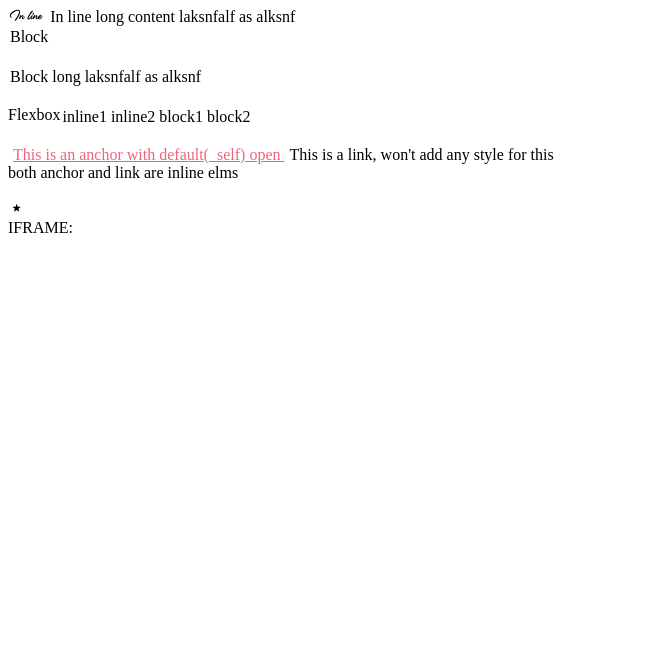
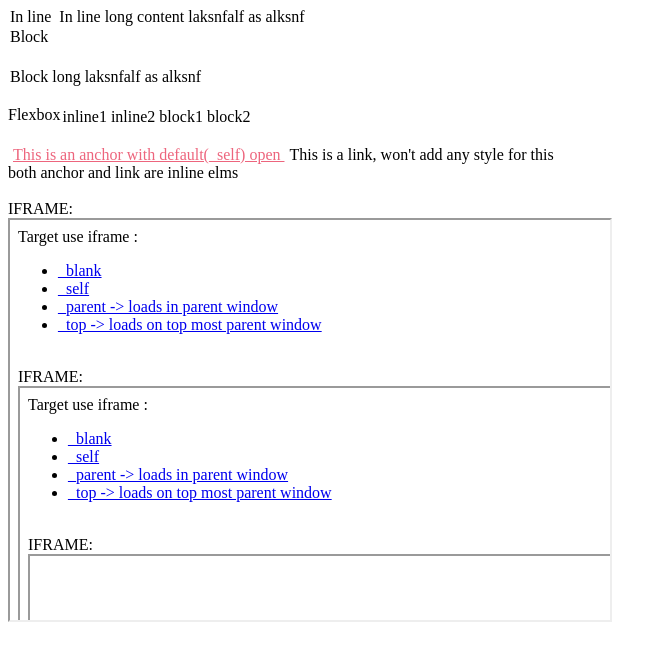
Before and after one commit to Sasikumar1112/playground, a plain HTML site: page html/display.html in a window 1280 px wide. Shown: the whole page, without its empty margins (0-667 px from the left). Drawn offline with Linux system fonts and the light colour scheme.

Commit message:
how to initate server easily; and minor font changes

```diff
--- a/html/display.html
+++ b/html/display.html
@@ -4,29 +4,8 @@
     <meta charset="UTF-8">
     <meta name="viewport" content="width=device-width, initial-scale=1.0">
     <title>HTML Elements</title>
-    <link rel="stylesheets" href="./../styles/fonttxt.css">
 </head>
 <body>
-    <style>
-        @font-face {
-            font-family: "zuko";
-            src:
-                url(../font/rillosta-font/Rillosta-LVLmW.otf) format("opentype"),
-                url(../font/rillosta-font/Rillosta-XGYd9.ttf) format("truetype");
-            ;
-        }
-        .test{
-            font-family: "zuko";
-        }
-        @font-face {
-            font-family: "aang";
-            src: url(../font/icons/icomoon.woff) format("opentype");
-        }
-        .icond:before {
-            font-family: "aang";
-            content: "\e901";
-        }
-    </style>
     <div id="inblelements">
         <span style="padding: 2px;" class="test">In line</span>
         <span style="padding: 2px;"> In line long content laksnfalf as alksnf</span>
@@ -59,15 +38,14 @@
         </ul>
     </div>
     <br>
-    <div class="icond"></div>
     <div>IFRAME:</div>
-    <!-- <iframe src="display.html?showanchor=true" width="600" height="400"></iframe> -->
-    <!-- <script>
+    <iframe src="display.html?showanchor=true" width="600" height="400"></iframe>
+    <script>
         var params = new URLSearchParams(window.location.search);
         if(params.get('showanchor')) {
             document.getElementById('anchors').style.display = 'block';
             document.getElementById('inblelements').style.display = 'none';
         }
-    </script> -->
+    </script>
 </body>
 </html>
--- a/styles/fonttxt.css
+++ b/styles/fonttxt.css
@@ -1,11 +1,18 @@
 @font-face {
-    font-family: "zuko";
+    font-family: "rillosta";
     src:
         url(../font/rillosta-font/Rillosta-LVLmW.otf) format("opentype"),
         url(../font/rillosta-font/Rillosta-XGYd9.ttf) format("truetype");
     ;
 }
-
-.test{
-    font-family: "zuko";
+.rillo{
+    font-family: "rillosta";
 }
+@font-face {
+    font-family: "star";
+    src: url(../font/icons/icomoon.woff) format("opentype");
+}
+.star:before {
+    font-family: "star";
+    content: "\e901";
+}
```
Also changed, not shown: html/fonts.html (added, +36 -0 lines), README.md, 2 other files.
